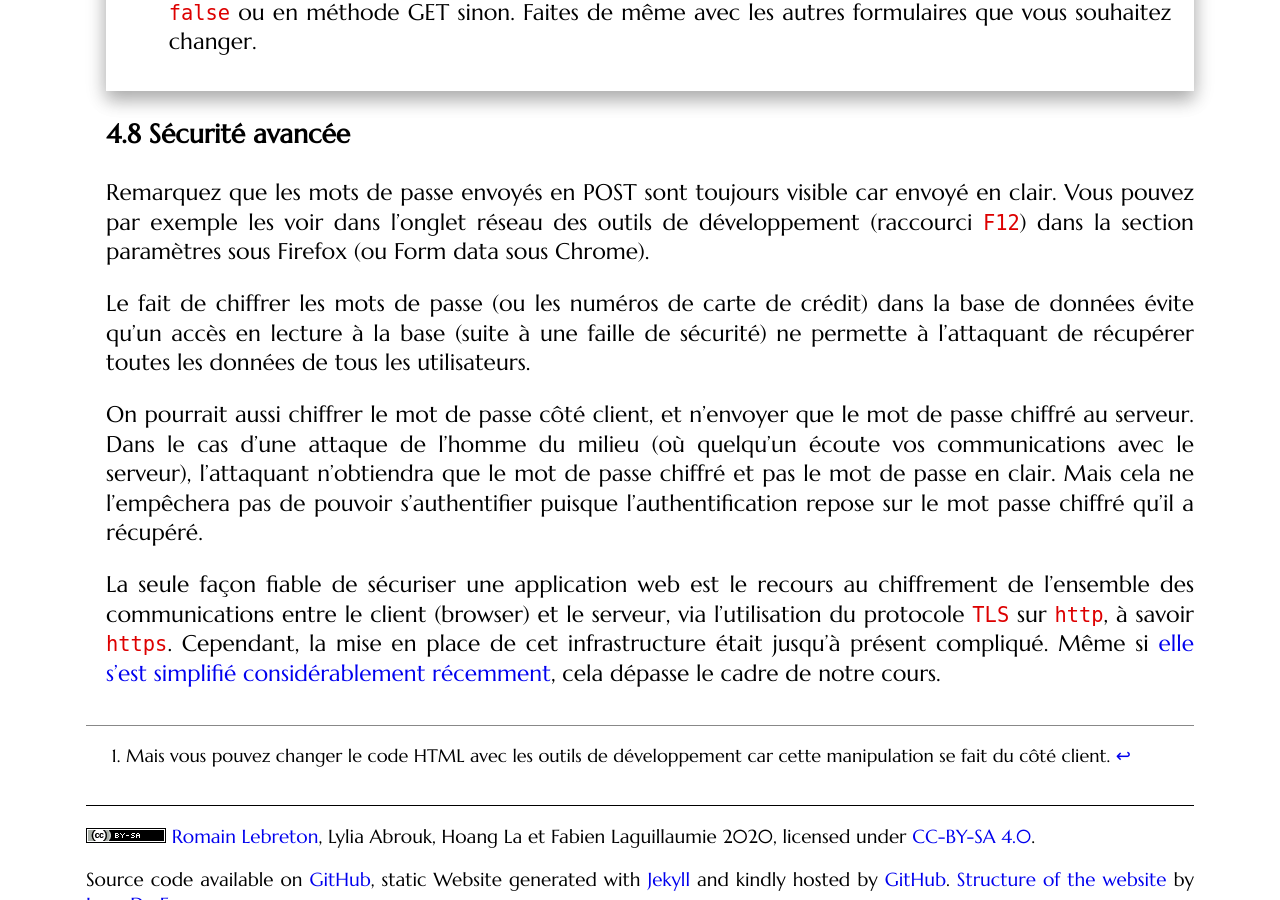
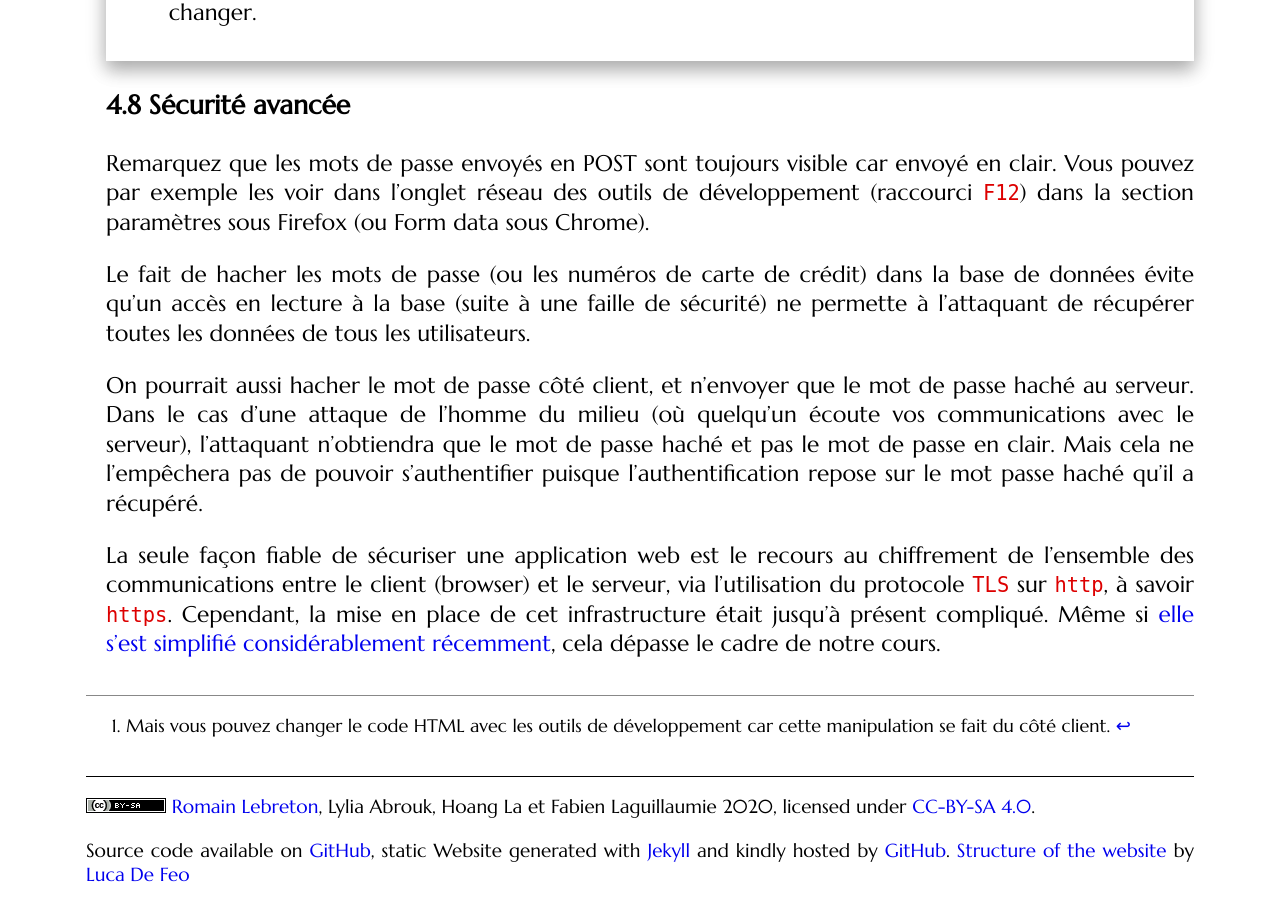
Before and after one commit to romainlebreton/R3.01-DeveloppementWeb, a Jekyll site: the page built from tutorials/tutorial8.md, in a window 1280 px wide and 900 px high, scrolled down 11070 px. Built offline with Jekyll 4.4.1, drawn with Linux system fonts in a browser that asks for light colours; some web fonts are replaced; some of the changed text lies outside the part shown.

Commit message:
TD8 mdp chiffré -> haché

````diff
--- a/tutorials/tutorial8.md
+++ b/tutorials/tutorial8.md
@@ -30,8 +30,8 @@ semaine, nous allons :
 colonne `VARCHAR(64) mdp` stockant son mot de passe.
 
    **Plus d'explications :** Étant donné que nous allons utiliser une fonction
-   de chiffrement pour stocker ce mot de passe, vous devez prévoir une taille de
-   champ correspondant à la taille du mot de passe chiffré (64 caractères pour
+   de hachage pour stocker ce mot de passe, vous devez prévoir une taille de
+   champ correspondant à la taille du mot de passe haché (64 caractères pour
    SHA-256 et comme 1 octet se code en hexadécimal sur 2 caractères e.g. `1F`,
    cela donne `32 octets = 256 bits`) et non de la taille du mot de passe
    lui-même.
@@ -48,41 +48,41 @@ l'utilisateur.  Vérifier auparavant que les deux champs coïncident.
 
 </div>
 
-### Premier chiffrement
+### Premier hachage
 
 Comme mentionné ci-dessus, on ne stocke jamais le mot de passe en clair dans la
-base, mais sa version chiffrée:
+base, mais sa version hachée:
 
 ```php
 <?php
 class Security {
-	public static function chiffrer($texte_en_clair) {
-		$texte_chiffre = hash('sha256', $texte_en_clair);
-		return $texte_chiffre;
+	public static function hacher($texte_en_clair) {
+		$texte_hache = hash('sha256', $texte_en_clair);
+		return $texte_hache;
 	}
 }
 
 $mot_passe_en_clair = 'apple';
-$mot_passe_chiffre = Security::chiffrer($mot_passe_en_clair);
-echo $mot_passe_chiffre;
+$mot_passe_hache = Security::hacher($mot_passe_en_clair);
+echo $mot_passe_hache;
 //affiche '3a7bd3e2360a3d29eea436fcfb7e44c735d117c42d1c1835420b6b9942dd4f1b'
 ?>
 ```
 
 <div class="exercise">
 
-1. Copier la fonction `chiffrer` ci-dessus dans un fichier
+1. Copier la fonction `hacher` ci-dessus dans un fichier
   `lib/Security.php`. Pour faire les choses plus proprement, créez une classe
   `Security` englobant la fonction.
 2. Modifier les actions `created` puis `updated` du contrôleur
 `ControllerUtilisateur.php` pour sauver dans la BDD le mot de passe
-chiffré. N'oubliez pas de faire un `require_once` de `Security.php` pour pouvoir
+haché. N'oubliez pas de faire un `require_once` de `Security.php` pour pouvoir
 appeler la fonction.
 
 **Note :** On dit que SHA-256 est une fonction de hachage. Les fonctions de
-hachage servent à chiffrer, mais ne donnent pas de moyen de déchiffrer. Il
-existe aussi des fonctions de chiffrement qui permettent de chiffrer, mais aussi
-de déchiffrer si on connaît la clé.
+hachage cryptographiques ont la particularité qu'on ne peut pas retrouver le mot
+de passe à partir de son haché.Il existe aussi des fonctions de chiffrement qui
+permettent de chiffrer, mais aussi de déchiffrer si on connaît la clé.
 Pour un site Web, mieux vaut une fonction de hachage qu'une fonction de
 chiffrement. En effet,
 
@@ -109,7 +109,7 @@ fonctionnement.
 
 1. Créez un utilisateur bidon dont [le mot de passe est l'un des plus courant en
    2017](https://www.google.fr/search?q=most+used+password), par exemple `password`.
-2. Allez lire dans la base de donnée le chiffré du mot de passe de cet
+2. Allez lire dans la base de donnée le haché du mot de passe de cet
    utilisateur.
 3. Utilisez un site comme [md5decrypt](http://md5decrypt.net/Sha256/) pour
    retrouver le mot de passe originel.
@@ -128,7 +128,7 @@ hexadécimal à `16` chiffres).
 Donc pour éviter les attaques par dictionnaire, nous devons utiliser des mots de
 passes originaux, par exemple aléatoire. Pour ceci, nous allons concaténer une
 chaîne aléatoire au début de chaque mot de passe. Ainsi, même si l'utilisateur
-utilise un mot de passe très commun comme `apple`, nous allons chiffrer par
+utilise un mot de passe très commun comme `apple`, nous allons hacher par
 exemple `DhuRXYdEkJapple` ce qui est nettement moins commun.
 
 Pour remédier à ce problème, nous allons rajouter une chaîne aléatoire fixe au
@@ -145,7 +145,7 @@ début de nos mots de passes en clair pour qu'aucun ne soit plus "classique".
 1. Changez votre graine `seed` par une chaîne aléatoire, obtenue par exemple
    grâce au site [https://www.random.org/strings/](https://www.random.org/strings/).
 
-1. Modifier la fonction `chiffrer` pour qu'elle concatène la graine aléatoire
+1. Modifier la fonction `hacher` pour qu'elle concatène la graine aléatoire
 `$seed` au mot de passe avant de le hacher.
 
 **Explication :** Concaténer une graine (`seed` en anglais) au début d'un mot de
@@ -185,8 +185,8 @@ Procédons en plusieurs étapes :
 1. Enfin il faut vérifier le login/mot de passe de l'utilisateur et le connecter le cas échéant :
 
    1. Créez une fonction
-      `ModelUtilisateur::checkPassword($login,$mot_de_passe_chiffre)` qui
-      cherche dans la BDD les couples (login / mot de passe chiffré)
+      `ModelUtilisateur::checkPassword($login,$mot_de_passe_hache)` qui
+      cherche dans la BDD les couples (login / mot de passe haché)
       correspondants. Cette fonction doit renvoyer `true` si il n'y a qu'un tel
       couple, et `false` sinon.
 
@@ -521,17 +521,17 @@ en clair. Vous pouvez par exemple les voir dans l'onglet réseau des outils de
 développement (raccourci `F12`) dans la section paramètres sous Firefox (ou Form
 data sous Chrome).
 
-Le fait de chiffrer les mots de passe (ou les numéros de carte de crédit) dans la
+Le fait de hacher les mots de passe (ou les numéros de carte de crédit) dans la
 base de données évite qu'un accès en lecture à la base (suite à une faille de
 sécurité) ne permette à l'attaquant de récupérer toutes les données de tous
 les utilisateurs.
 
-On pourrait aussi chiffrer le mot de passe côté client, et n'envoyer que le mot
-de passe chiffré au serveur. Dans le cas d'une attaque de l'homme du milieu (où
+On pourrait aussi hacher le mot de passe côté client, et n'envoyer que le mot
+de passe haché au serveur. Dans le cas d'une attaque de l'homme du milieu (où
 quelqu'un écoute vos communications avec le serveur), l'attaquant n'obtiendra
-que le mot de passe chiffré et pas le mot de passe en clair. Mais cela ne
+que le mot de passe haché et pas le mot de passe en clair. Mais cela ne
 l'empêchera pas de pouvoir s'authentifier puisque l'authentification repose sur
-le mot passe chiffré qu'il a récupéré.
+le mot passe haché qu'il a récupéré.
 
 La seule façon fiable de sécuriser une application web est le recours au
 chiffrement de l'ensemble des communications entre le client (browser) et le
````
Also changed, not shown: other parts of tutorials/tutorial8.md (+1 -1 lines).
